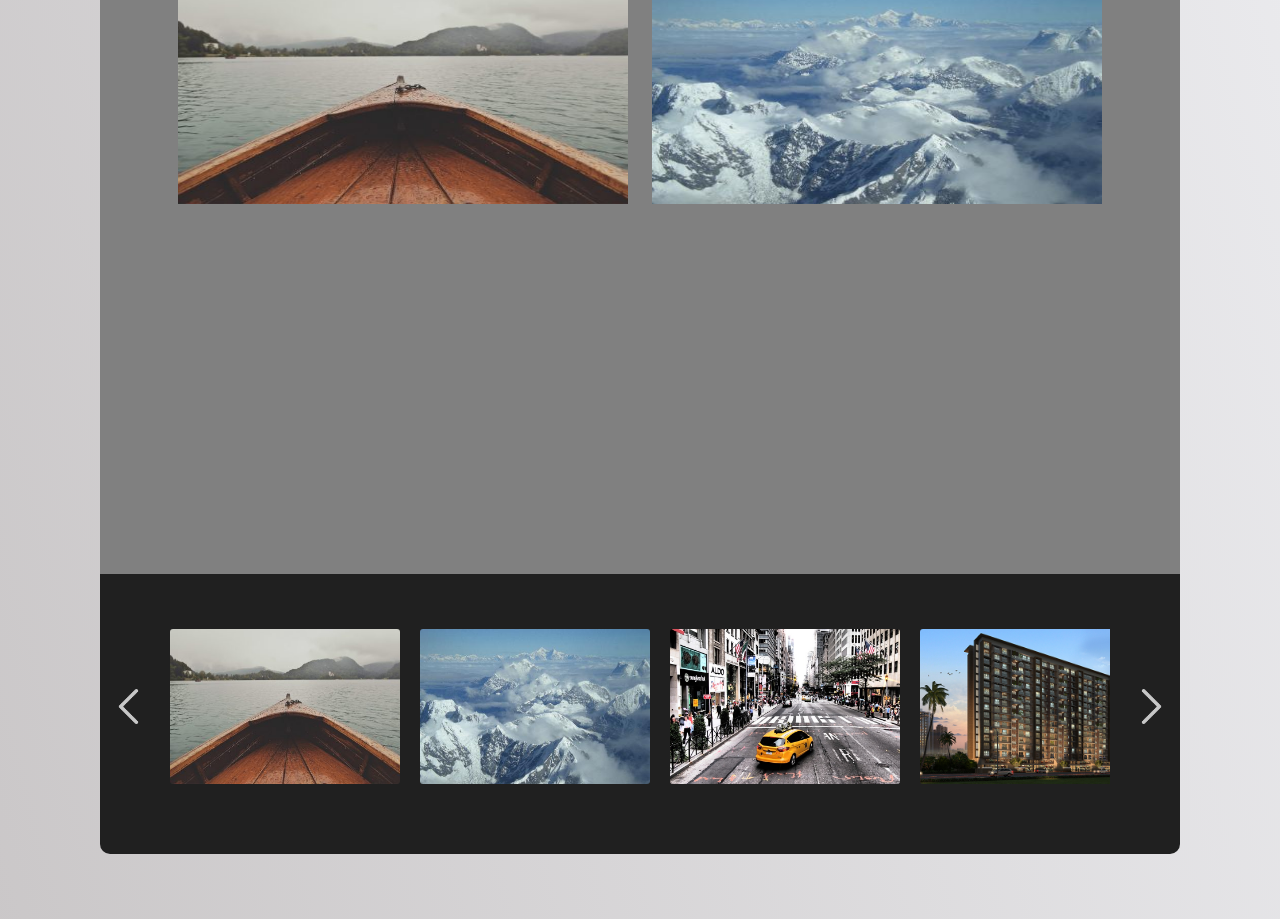
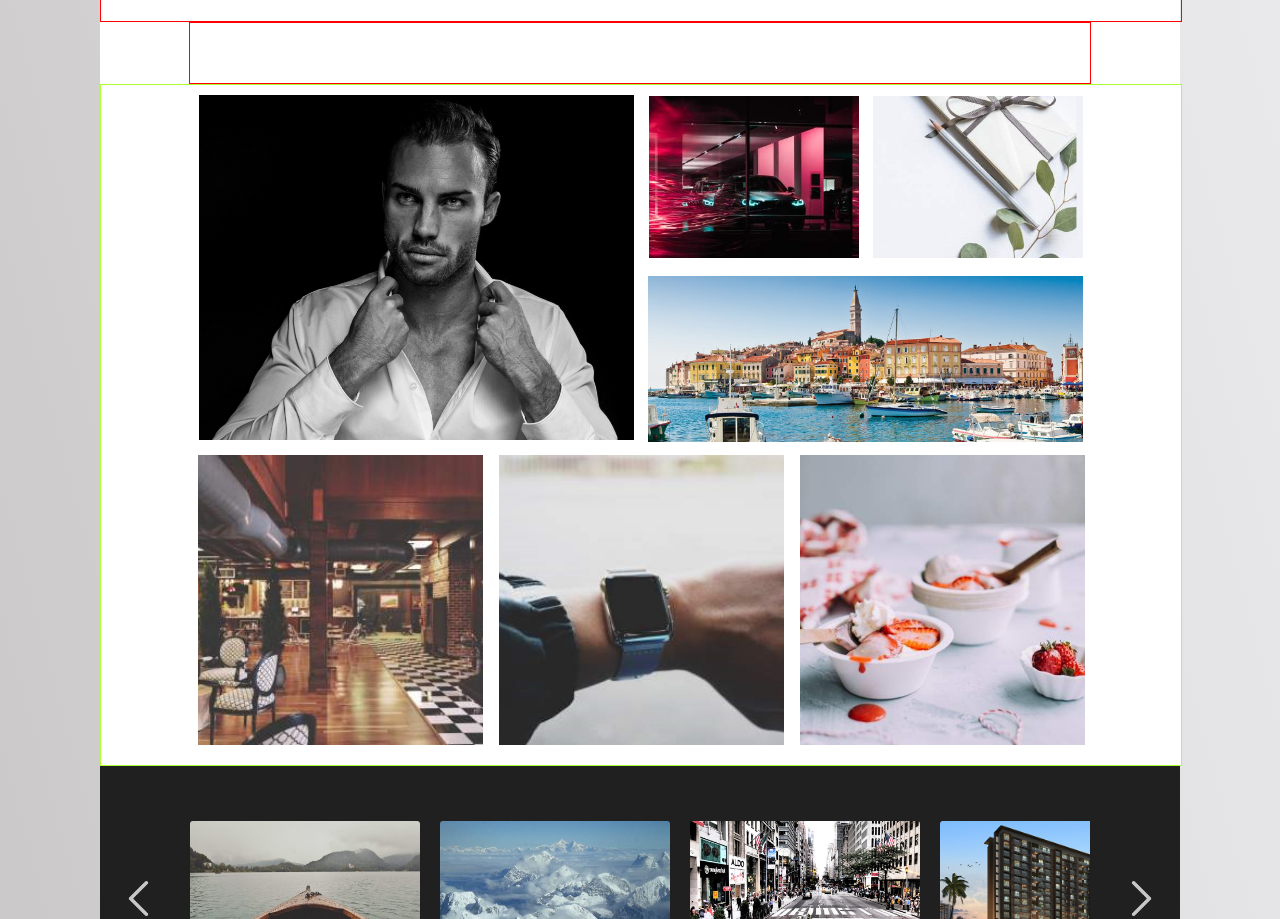
Before and after one commit to chandan2102/oxyvo, a plain HTML site: page index.html in a window 1280 px wide. Shown: the part 110-1029 px from the top of the page. Drawn offline with nearby package versions, Linux system fonts and the light colour scheme.

Commit message:
rearranged top section

```diff
--- a/index.html
+++ b/index.html
@@ -2,7 +2,7 @@
 <html>
 <head>
 	<title>Oxyvo</title>
-	<link rel="icon" href="images/oxy2.png" type="image/png" sizes="16x16">
+	<link rel="icon" href="images/oxy3.png" type="image/png" sizes="16x16">
 	<link rel="stylesheet" type="text/css" href="style.css?ver.0.0.1"/> <!-- need to add timestamp to prevent CSS caching -->
 	<script src="https://code.jquery.com/jquery-1.10.2.js"></script>
 	<script src="https://maxcdn.bootstrapcdn.com/bootstrap/3.3.7/js/bootstrap.min.js"></script>
@@ -18,16 +18,34 @@
 </head>
 <body>
 	<div id="main">
-		<div>
+		<div class="head">
 			<p id="header">OXYVO</p>
 		</div>
+		<div class="menu">
+
+		</div>
 		<div class="block-container">
-			<div class="blocks">
+			<!-- <div class="blocks">
 	        	<img class="pic" src="images/view-from-boat.jpg"/>
 	    	</div>
 	    	<div class="blocks">
 	        	<img class="pic" src="images/over-the-mountain.jpg"/>
-	    	</div>
+			</div> -->
+			<div id="first-row">
+				<div class="prime-block" style="background: url(images/1.jpg); background-size: cover; background-position: 120% 10%;"></div>
+				<div class="prime-block">
+					<div class="prime-row">
+						<div id="div1"></div>
+						<div id="div2"></div>
+					</div>
+					<div class="prime-row" style="background: url(images/4.jpg); background-size: cover; background-position: 120% 10%; margin-top:15px;"></div>
+				</div>
+			</div>
+			<div id="second-row">
+				<div class="secondary-block" style="background: url(images/5.jpg); background-size: cover; background-position: 50% 70%;"></div>
+				<div class="secondary-block" style="background: url(images/6.jpg); background-size: cover; background-position: 50% 70%;"></div>
+				<div class="secondary-block" style="background: url(images/7.jpg); background-size: cover; background-position: 50% 70%;"></div>
+			</div>
 	    </div>
 
 		<!-- <div class="outer-container">
--- a/style.css
+++ b/style.css
@@ -1,6 +1,16 @@
 *{
 	padding:0px;
 	margin:0px;
+}
+
+@font-face {
+  font-family: Montserrat;
+  src:  url('fonts/Montserrat-Regular.ttf');
+}
+
+@font-face {
+  font-family: Nunito;
+  src:  url('fonts/Nunito-Regular.ttf');
 }
 
 body{
@@ -14,7 +24,7 @@ body{
 #main{
 	background-color: white;
     width: 1080px;
-	height: 924px;
+	height: auto;
 
 	border-radius: 10px;
 	-moz-border-radius: 10px;
@@ -23,7 +33,8 @@ body{
 	box-sizing: border-box;
 	border-bottom: 10px solid #111111EE;
 
-    margin: 40px auto;
+	margin: 40px auto 40px;
+	padding-top: 10px;
 }
 
 #header{
@@ -32,6 +43,96 @@ body{
 	font-size: 25px;
 	font-weight: bold;
 	padding-top: 15px;
+}
+
+.head{
+	width: 100%;
+	height: 80px;
+
+	border: 1px solid red;
+}
+
+.menu{
+	width: 900px;
+	height: 60px;
+
+	border: 1px solid red;
+	margin: 0px auto;
+}
+
+#first-row{
+	width: 900px;
+	height: 350px;
+
+	border: 0px solid red;
+	margin: 10px auto;
+}
+
+#second-row{
+	width: 900px;
+	height: 300px;
+
+	border: 0px solid red;
+	margin: 10px auto;
+}
+
+.prime-block{
+	width: 435px;
+	height: 345px;
+
+	border: 0px solid brown;
+	margin: 0px 5px;
+
+	display: inline-block;
+	vertical-align: top;
+}
+
+.secondary-block{
+	width: 285px;
+	height: 290px;
+
+	border: 0px solid purple;
+	margin: 0px 6px;
+
+	display: inline-block;
+	vertical-align: top;
+}
+
+.prime-row{
+	width: 100%;
+	height: 164px;
+
+	border-bottom: 1px solid transparent;
+	border-top: 1px solid transparent;
+	margin: 0px 0px;
+}
+
+#div1{
+	width: 210px;
+	height: 162px;
+
+	border: 0px solid red;
+	display: inline-block;
+	vertical-align: top;
+
+	margin-right: 5px;
+	background: url(images/2.jpg);
+	background-size: cover;
+	background-position: 120% 10%;
+}
+
+#div2{
+	width: 210px;
+	height: 162px;
+
+	border: 0px solid red;
+	display: inline-block;
+	vertical-align: top;
+
+	margin-left: 5px;
+	background: url(images/3.jpg);
+	background-size: cover;
+	background-position: 120% 10%;
 }
 
 #logo{
@@ -112,7 +213,7 @@ body{
 }
 
 .horizontal-scroll-wrapper {
-  width: 940px;
+  width: 900px;
   height: 250px;
 
   overflow-y: hidden;
@@ -124,8 +225,8 @@ body{
   display: inline-block;
   vertical-align: top;
 
-  margin-left: 20px;
-  margin-right: 20px;
+  margin-left: 30px;
+  margin-right: 30px;
 }
 
 
@@ -150,10 +251,11 @@ body{
 
 
 .block-container{
-	height: 600px;
+	height: auto;
 	width: 100%;
 	text-align: center;
-	background-color: gray;
+	background-color: white;
+	border: 1px solid greenyellow;
 }
 
 .blocks{
```
Also changed, not shown: fonts/Montserrat-Regular.ttf (added), fonts/Nunito-Regular.ttf (added), images/1.jpg (added), images/2.jpg (added), images/3.jpg (added), images/4.jpg (added), images/5.jpg (added), images/6.jpg (added), images/7.jpg (added), images/oxy3.png (added).
